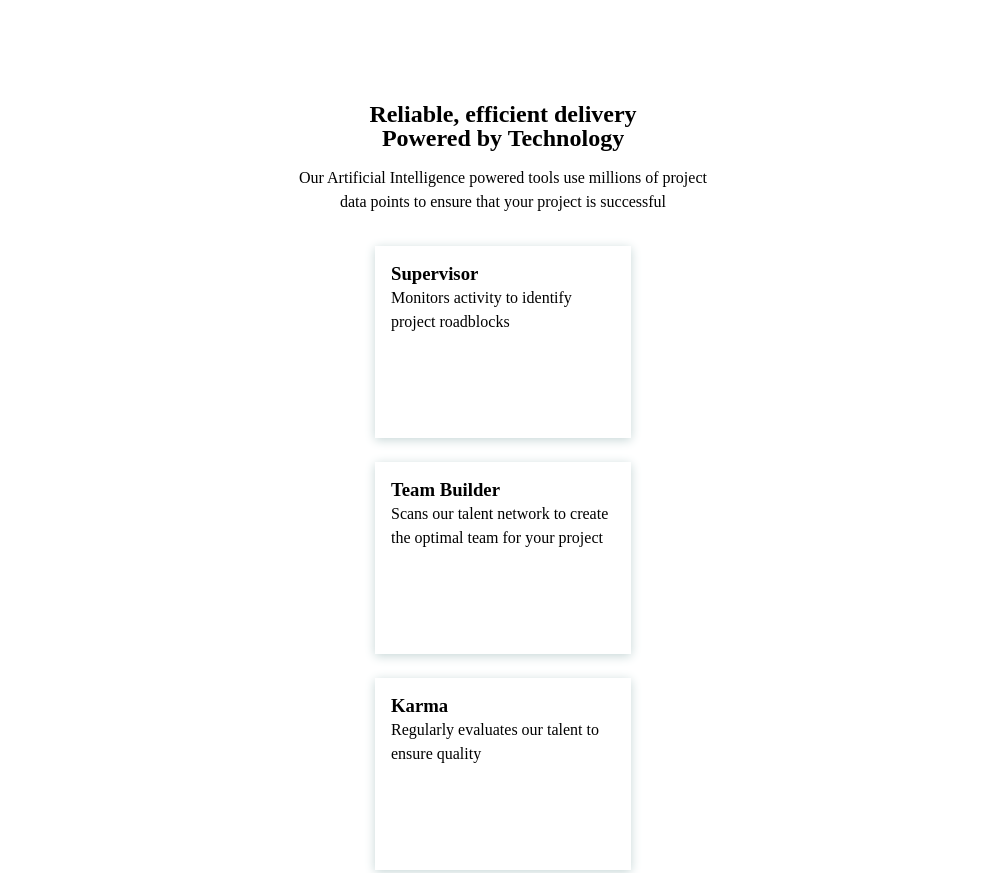
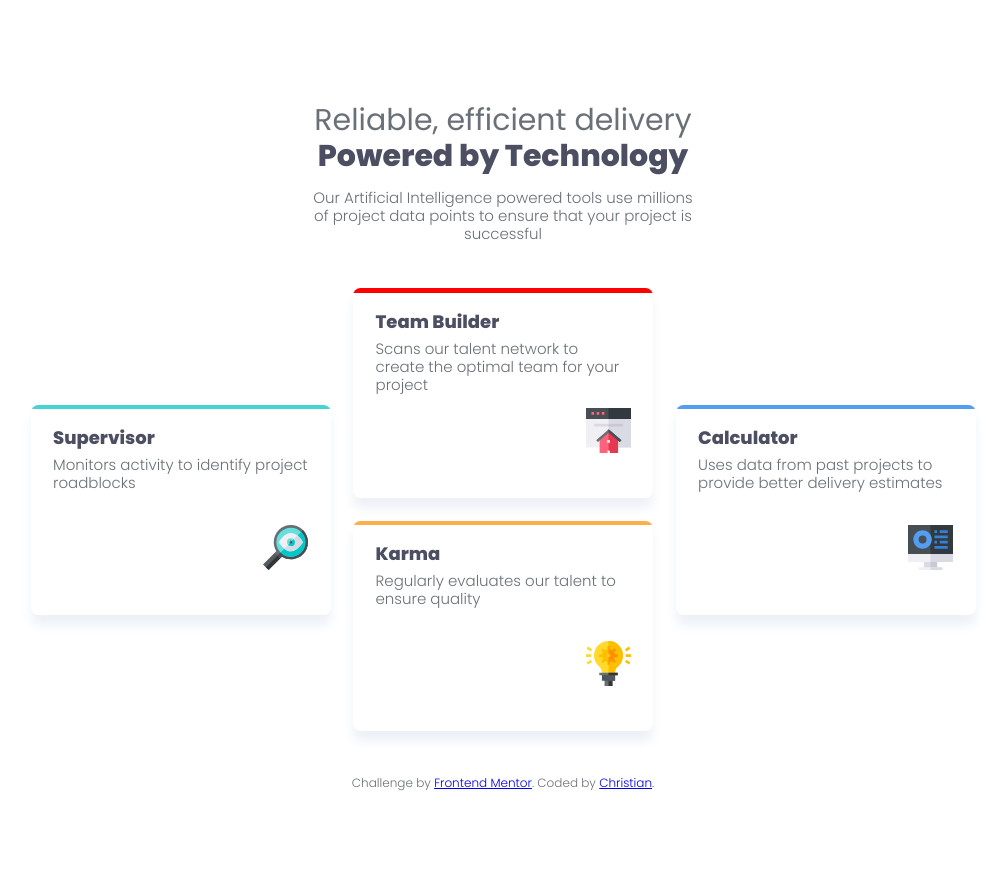
Before and after one commit to Christian-Emmanuel5/four-card-feature-section, a plain HTML site: page index.html in a window 1280 px wide. Shown: the top 873 px of the page, without its empty margins (137-1143 px from the left). After the commit the page ends 805 px from the top, so only its background shows below. Drawn offline with Linux system fonts and the light colour scheme; a web font is replaced by a local one.

Commit message:
improved design

```diff
--- a/index.html
+++ b/index.html
@@ -14,14 +14,6 @@
 
     <title>Frontend Mentor | Four card feature section</title>
 
-    <style>
-      .attribution {
-        font-size: 11px;
-        text-align: center;
-      }
-      .attribution a {
-        color: hsl(228, 45%, 44%);
-      }
     </style>
   </head>
   <body>
@@ -39,27 +31,36 @@
 
     <main class="grid-container">
       <div class="card">
+        <div class="deco-line" style="background: hsl(180, 62%, 55%)"></div>
         <h3>Supervisor</h3>
         <p>Monitors activity to identify project roadblocks</p>
+        <img src="./images/icon-supervisor.svg" alt="A lens with an eye">
       </div>
 
       <div class="flex-container">
         <div class="card">
+          <div class="deco-line"></div>
           <h3>Team Builder</h3>
           <p>
             Scans our talent network to create the optimal team for your project
           </p>
+          <img src="./images/icon-team-builder.svg" alt="A home illustration">
         </div>
 
         <div class="card">
+          <div class="deco-line" style="background: hsl(34, 97%, 64%)"></div>
           <h3>Karma</h3>
           <p>Regularly evaluates our talent to ensure quality</p>
+          <img src="./images/icon-karma.svg" alt="A light bulb">
         </div>
       </div>
 
       <div class="card">
+        <div class="deco-line" style="background: hsl(212, 86%, 64%)
+"></div>
         <h3>Calculator</h3>
         <p>Uses data from past projects to provide better delivery estimates</p>
+        <img src="./images/icon-calculator.svg" alt="A computer set">
       </div>
     </main>
 
@@ -68,7 +69,7 @@
         Challenge by
         <a href="https://www.frontendmentor.io?ref=challenge" target="_blank"
           >Frontend Mentor</a
-        >. Coded by <a href="#">Your Name Here</a>.
+        >. Coded by <a href="#">Christian</a>.
       </p>
     </footer>
   </body>
--- a/style.css
+++ b/style.css
@@ -1,11 +1,16 @@
+@import url('https://fonts.googleapis.com/css2?family=Edu+VIC+WA+NT+Hand+Pre:wght@400..700&family=Poppins:ital,wght@0,100;0,200;0,300;0,400;0,500;0,600;0,700;0,800;0,900;1,100;1,200;1,300;1,400;1,500;1,600;1,700;1,800;1,900&display=swap');
+
 * {
   margin: 0;
   box-sizing: border-box;
 }
 
 html {
-  font-size: clamp(15px, calc(1.8vw + 2px), 16px);
-  line-height: 1.5rem;
+  font-family: "poppins";
+  font-weight: 300;
+  font-size: clamp(13px, calc(1.5vw + 4px), 15px);
+  color: hsl(212, 6%, 44%);
+  line-height: 1.2;
 }
 body {
   width: 100vw;
@@ -14,7 +19,7 @@ body {
   flex-flow: column;
   align-items: center;
   padding: 8%;
-  gap: 2rem
+  gap: 3rem
 }
 
 section, div {
@@ -23,10 +28,27 @@ section, div {
 }
 
 .hero {
-  min-width: 16rem;
+  min-width: 18rem;
   max-width: 26rem;
   text-align: center;
   gap: 1rem;
+}
+
+.hero h2 {
+  font-size: 2rem;
+  font-weight: normal;
+}
+
+.hero span {
+  font-weight: 800;
+  color: hsl(234, 12%, 34%);
+}
+
+h3 {
+  color: hsl(234, 12%, 34%);
+  font-weight: 800;
+  font-size: 1.2rem;
+  margin-bottom: 0.5rem;
 }
 
 .grid-container {
@@ -38,9 +60,43 @@ section, div {
   gap: 1.5rem;
 }
 
+
+.card .deco-line {
+  background: red;
+  height: 0.3rem;
+  width: 100%;
+  position: absolute;
+  top: 0;
+  right: 0;
+}
 .card {
-  width: 16rem;
-  height: 12rem;
-  box-shadow: 0 2px 10px #c6d6d6ff;
-  padding: 1rem;
+  position: relative;
+  min-width: 18rem;
+  max-width: 20rem;
+  height: 14rem;
+  box-shadow: 0 0.7rem 0.7rem hsl(216, 38%, 95%);
+  padding: 1.5rem;
+  border-radius: 0.5rem;
+  overflow: hidden;
 }
+
+.card > img:last-child {
+  width: 3rem;
+  position: absolute;
+  right: 1.5rem;
+  bottom: 3rem;
+}
+
+.attribution {
+  margin-block-end: 1rem;
+  font-size: 0.8rem;
+}
+
+
+@media screen and (min-width: 640px) {
+  .grid-container{
+    grid-template: 1fr / repeat(3, 1fr);
+    align-items: center;
+    transition: all 3s ease-in;
+  }
+}
```
